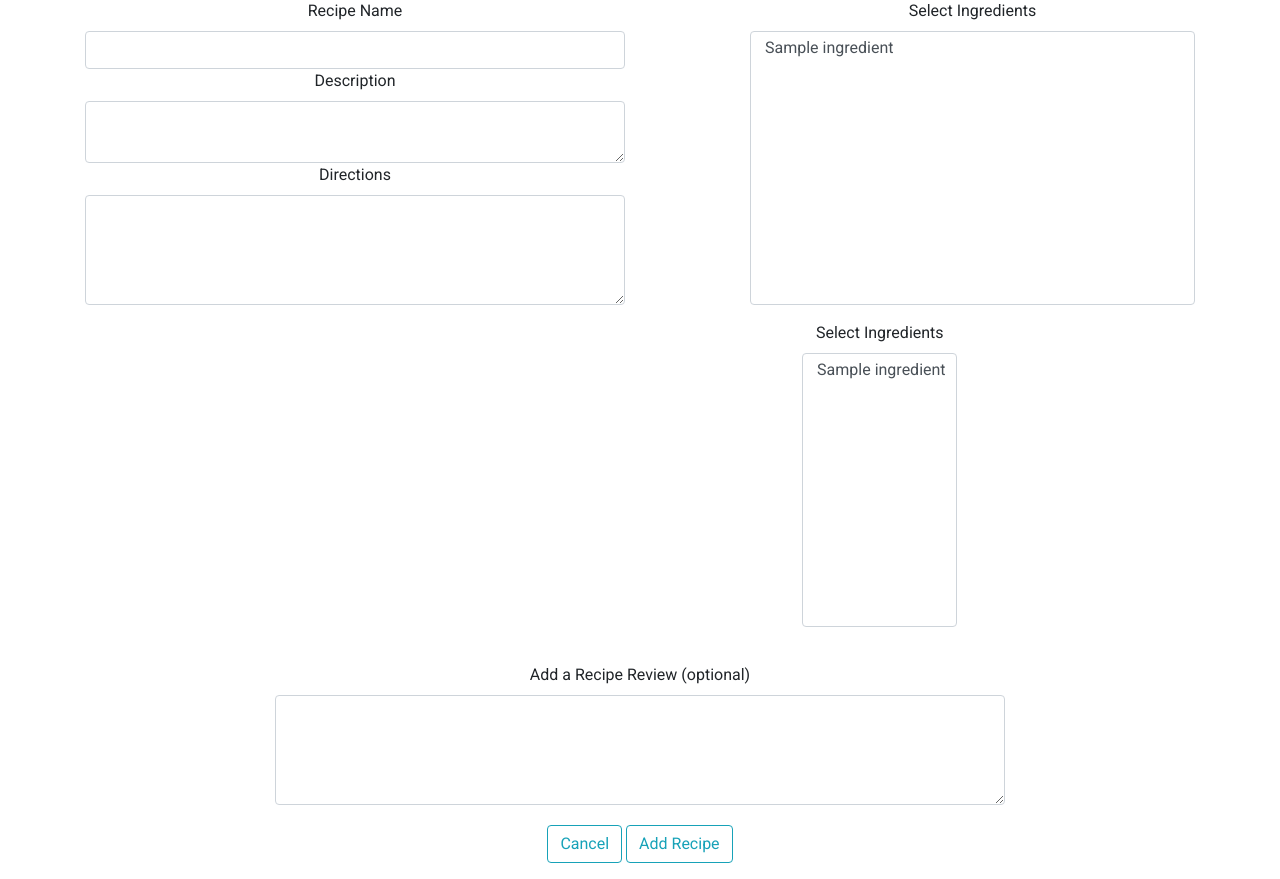
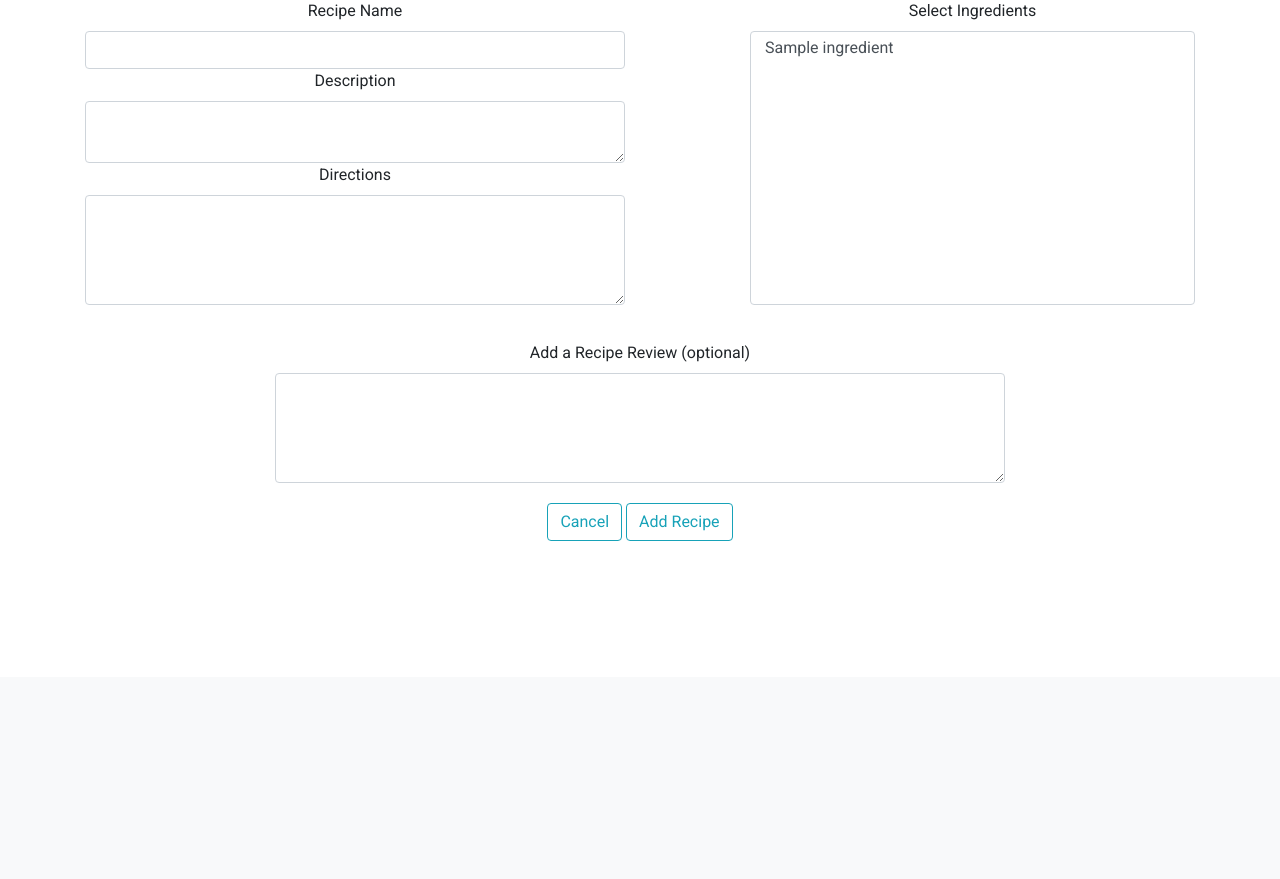
Before and after one commit to kirstenmay/meal_planning, a Django app: template apps/recipes/templates/recipes/new_recipe.html in a window 1280 px wide. Shown: the part 123-1002 px from the top of the page. After the commit the page ends 664 px from the top, so only its background shows below. Run offline with Django 3.2, Linux system fonts and the light colour scheme; the template is opened without the code that fills it: most values are stand-ins (such as "Sample title", 1, 10 or a date in 2020); some libraries are stand-ins or nearby versions.

Commit message:
fully fixed add recipe page

```diff
--- a/apps/recipes/templates/recipes/new_recipe.html
+++ b/apps/recipes/templates/recipes/new_recipe.html
@@ -67,16 +67,6 @@
                                         <p style="color: rgb(255, 10, 10);">{{ message }}</p>
                                         {% endif %} {% endfor %} {% endif %}
                                     </div>
-                                    <div class="col-5 offset-1">
-                                        <div class="form-group">
-                                            <label for="ingredients">Select Ingredients</label>
-                                            <select multiple class="form-control" id="ingredients" name="ingredients[]" size="13">
-                                        {% for i in ingredients %}
-                                        <option value = "{{i.id}}">{{i.name}}</option>
-                                        {% endfor %}
-                                    </select>
-                                        </div>
-                                    </div>
                                 </div>
                                 <div class="col-8 offset-2" style="margin-top: 20px;">
                                     <label for="review">Add a Recipe Review (optional)</label>
```
Also changed, not shown: apps/recipes/migrations/0003_auto_20190926_0026.py (deleted).
